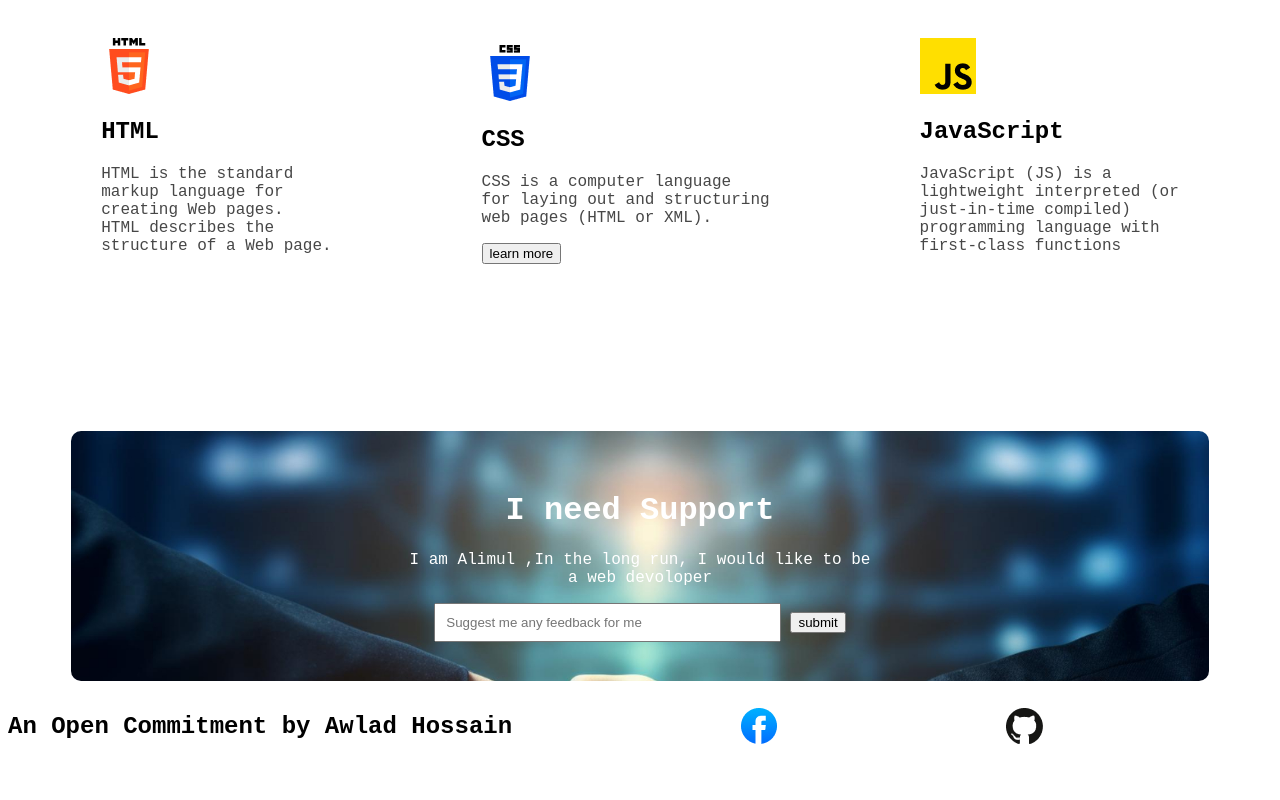
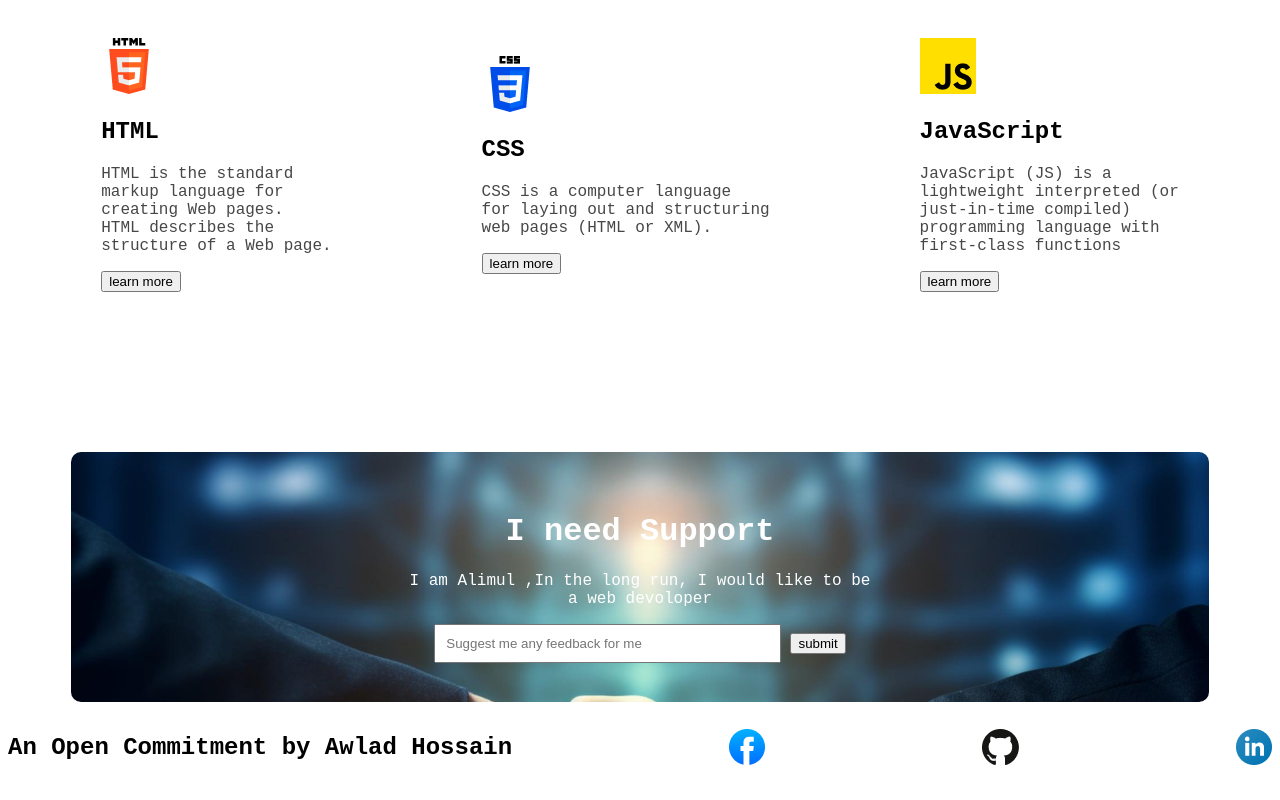
Before and after one commit to Alimul117/Assignment-1, a plain HTML site: page index.html in a window 1280 px wide. Shown: the part 2547-3347 px from the top of the page. Before the commit the page ends 3326 px from the top, so only its background shows below. Drawn offline with Linux system fonts and the light colour scheme; a web font is replaced by a local one.

Commit message:
update the requirments

```diff
--- a/index.html
+++ b/index.html
@@ -97,6 +97,7 @@
                         <img class="image_skills" src="/assets/html.png" alt="">
                         <h1>HTML</h1>
                         <p class="dark2"> HTML is the standard<br>markup language for<br>creating Web pages.<br>HTML describes the<br>structure of a Web page. </p>
+                        <button>learn more</button>
                     </div>
                     <div class="skil2_cart">
                         <img src="/assets/css.png" alt="">
@@ -108,6 +109,7 @@
                         <img src="/assets/js.png" alt="">
                         <h1>JavaScript</h1>
                         <p class="dark2">JavaScript (JS) is a<br>lightweight interpreted (or <br>just-in-time compiled) <br>programming language with <br>first-class functions</p>
+                        <button>learn more</button>
                     </div>
                 </div>
               </section>
@@ -128,7 +130,7 @@
         <h1> An Open Commitment by Awlad Hossain</h1>
         <img src="/assets/facebook.png" alt="">
         <img src="/assets/github.png" alt="">
-        <img src="/assets/l" alt="">
+        <img src="/assets/linkedin-icon 1.png" alt="">
 
     </nav>
 </body>
```
